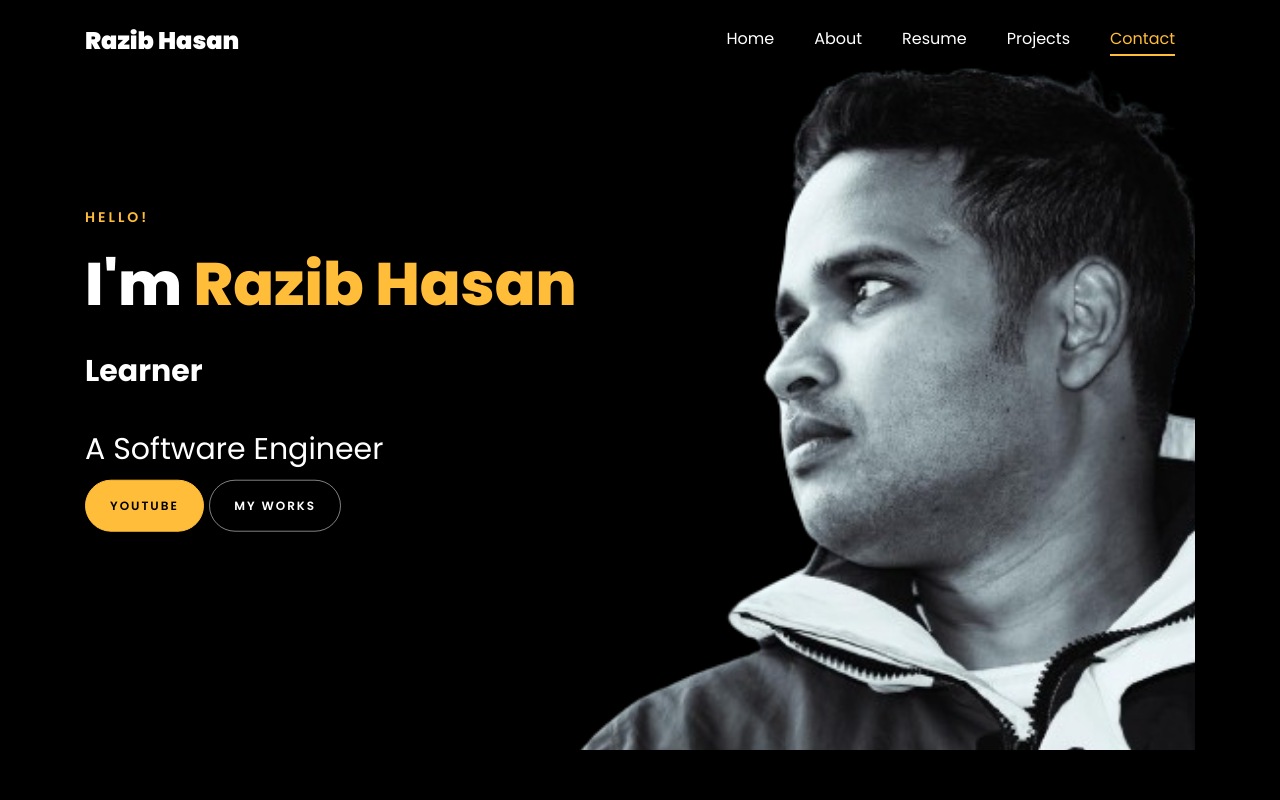
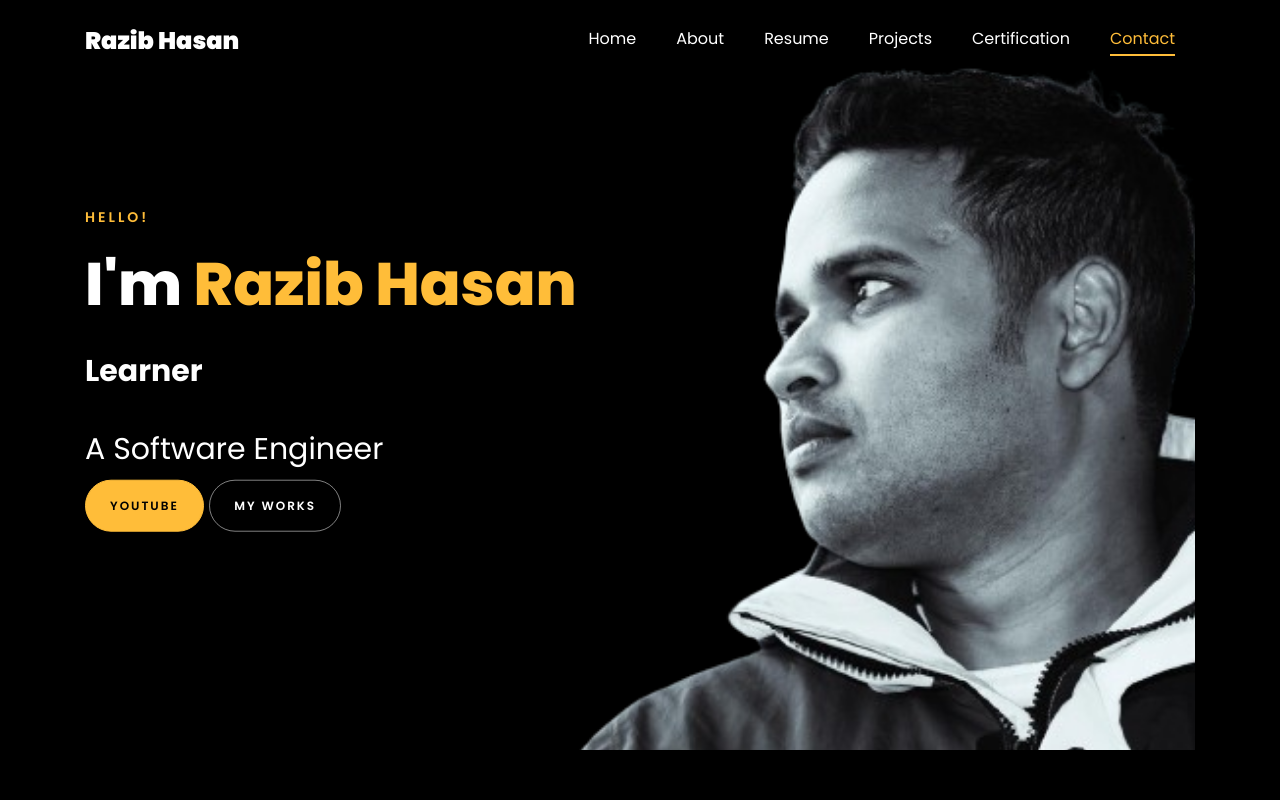
Before and after one commit to Razib91lightspeed/razibhasan.github.io, a plain HTML site: page index.html in a window 1280 px wide. Shown: the top 800 px of the page. Drawn offline with Linux system fonts and the light colour scheme; files whose address does not match are found by name.

Commit message:
new heading for certification

```diff
--- a/index.html
+++ b/index.html
@@ -130,6 +130,7 @@
 	          <li class="nav-item"><a href="#about-section" class="nav-link"><span>About</span></a></li>
 	          <li class="nav-item"><a href="#resume-section" class="nav-link"><span>Resume</span></a></li>
 	          <li class="nav-item"><a href="#project-section" class="nav-link"><span>Projects</span></a></li>
+			  <li class="nav-item"><a href="#certification-section" class="nav-link"><span>Certification</span></a></li>
 	          <li class="nav-item"><a href="#contact-section" class="nav-link"><span>Contact</span></a></li>
 	        </ul>
 	      </div>
```
